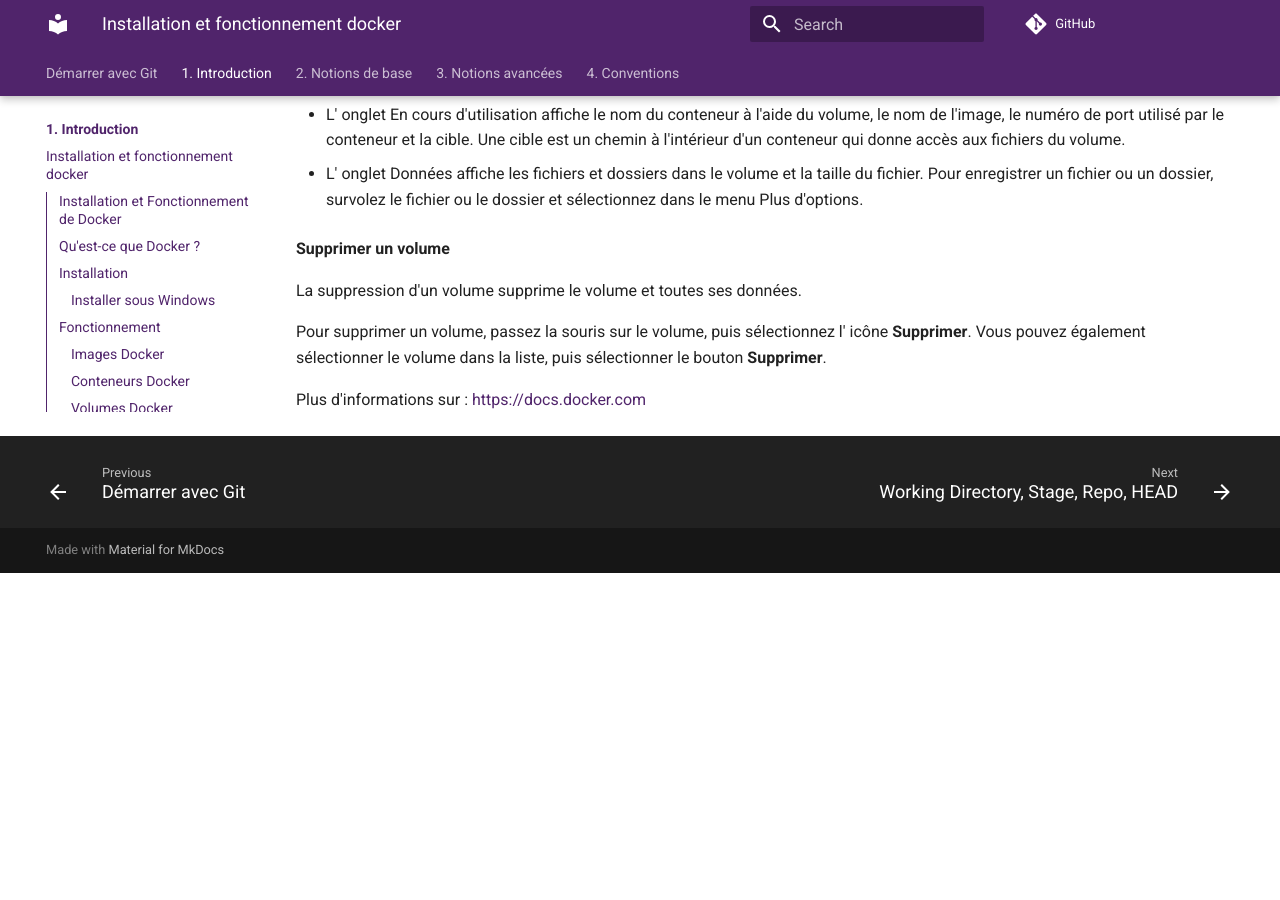
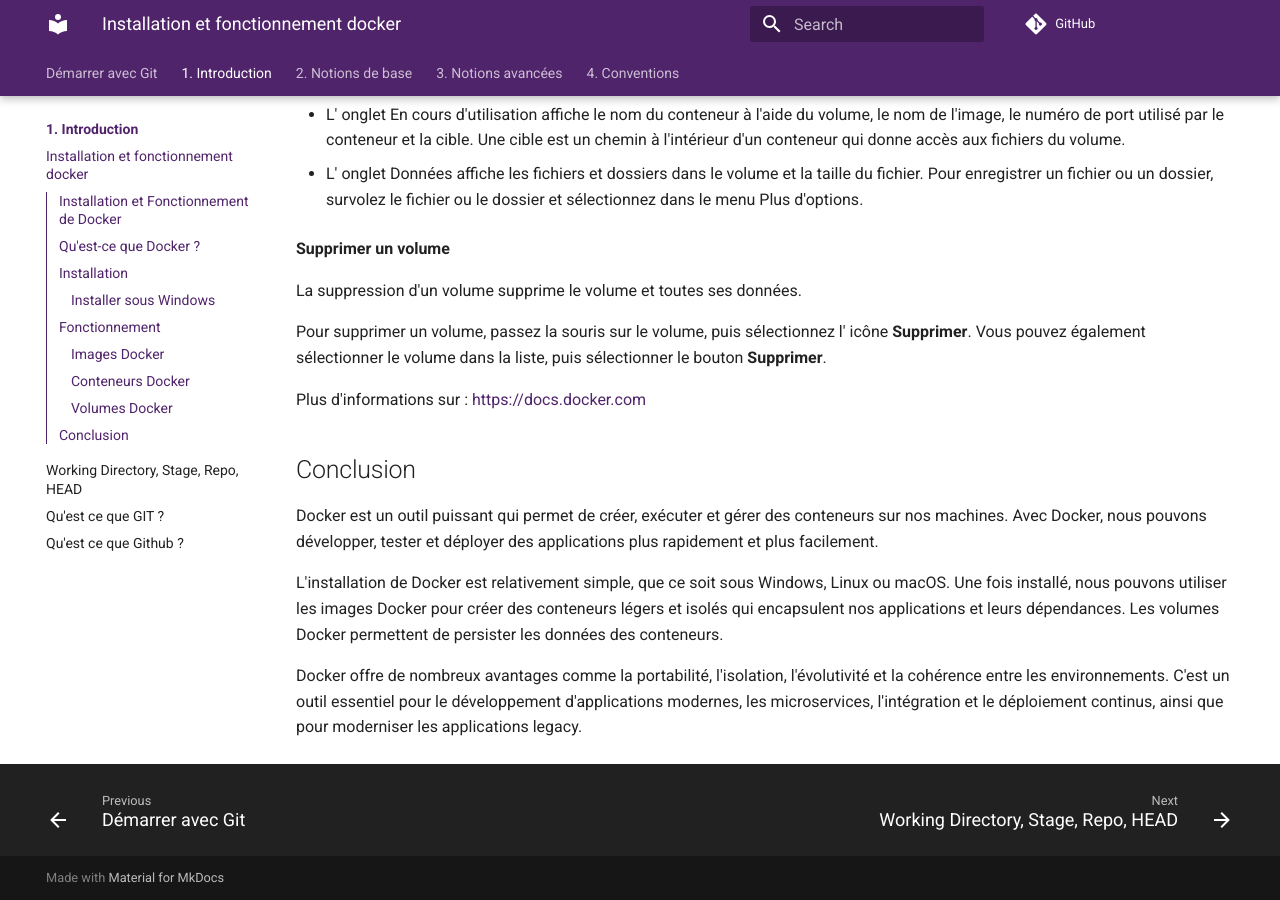
Before and after one commit to ub-mmi-but/git-101, an MkDocs documentation site: the page built from docs/1. Introduction/Installation-et-fonctionnement-docker.md, in a window 1280 px wide and 900 px high, scrolled down 2288 px. Built offline with MkDocs 1.6.1 and Material for MkDocs 9.7.7, drawn with Linux system fonts in a browser that asks for light colours; comment, search, counter and statistics services are not loaded; before the commit the page ends 2861 px from its top, so only the background shows below that.

Commit message:
Ajout d'une conclusion à la fin de l'introduction

```diff
--- a/docs/1. Introduction/Installation-et-fonctionnement-docker.md
+++ b/docs/1. Introduction/Installation-et-fonctionnement-docker.md
@@ -96,3 +96,11 @@
 Pour supprimer un volume, passez la souris sur le volume, puis sélectionnez l' icône **Supprimer**. Vous pouvez également sélectionner le volume dans la liste, puis sélectionner le bouton **Supprimer**.
 
 Plus d'informations sur : <https://docs.docker.com>
+
+## Conclusion
+
+Docker est un outil puissant qui permet de créer, exécuter et gérer des conteneurs sur nos machines. Avec Docker, nous pouvons développer, tester et déployer des applications plus rapidement et plus facilement.
+
+L'installation de Docker est relativement simple, que ce soit sous Windows, Linux ou macOS. Une fois installé, nous pouvons utiliser les images Docker pour créer des conteneurs légers et isolés qui encapsulent nos applications et leurs dépendances. Les volumes Docker permettent de persister les données des conteneurs.
+
+Docker offre de nombreux avantages comme la portabilité, l'isolation, l'évolutivité et la cohérence entre les environnements. C'est un outil essentiel pour le développement d'applications modernes, les microservices, l'intégration et le déploiement continus, ainsi que pour moderniser les applications legacy.
```
